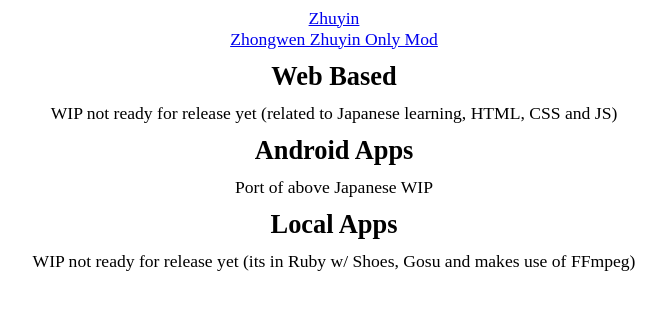
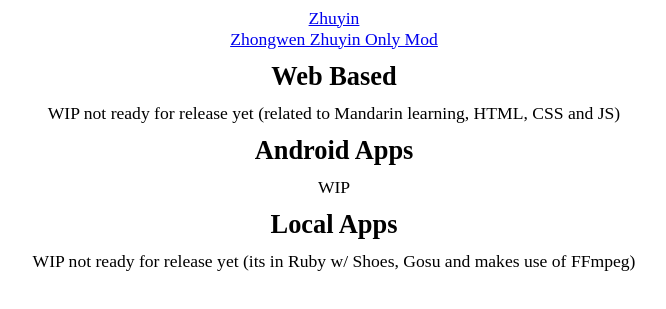
Before and after one commit to stevnw/stevnw.github.io, a plain HTML site: page projects.html in a window 1280 px wide. Shown: the part 167-476 px from the top of the page, without its empty margins (306-972 px from the left). Drawn offline with Linux system fonts and the light colour scheme.

Commit message:
Update projects.html

```diff
--- a/projects.html
+++ b/projects.html
@@ -43,9 +43,9 @@
 		<p><a href="https://addons.mozilla.org/en-US/firefox/addon/zhuyin/">Zhuyin</a></p>
 		<p><a href="https://addons.mozilla.org/en-US/firefox/addon/zhongwen-css-modified/">Zhongwen Zhuyin Only Mod</a>
 		<h2>Web Based</h2>
-		<p>WIP not ready for release yet (related to Japanese learning, HTML, CSS and JS)</p>
+		<p>WIP not ready for release yet (related to Mandarin learning, HTML, CSS and JS)</p>
 		<h2>Android Apps</h2>
-		<p>Port of above Japanese WIP</p>
+		<p>WIP</p>
 		<h2>Local Apps</h2>
 		<p>WIP not ready for release yet (its in Ruby w/ Shoes, Gosu and makes use of FFmpeg)</p>
         </div>
```
